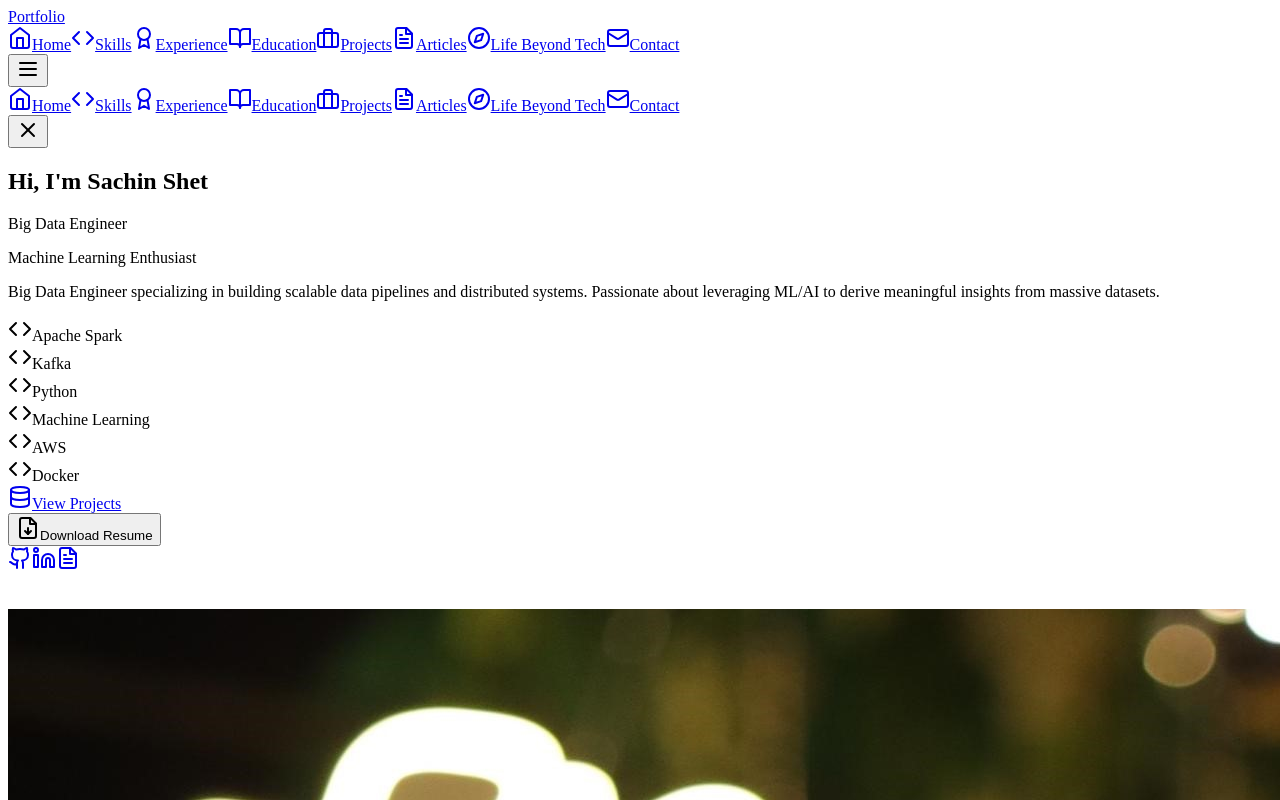
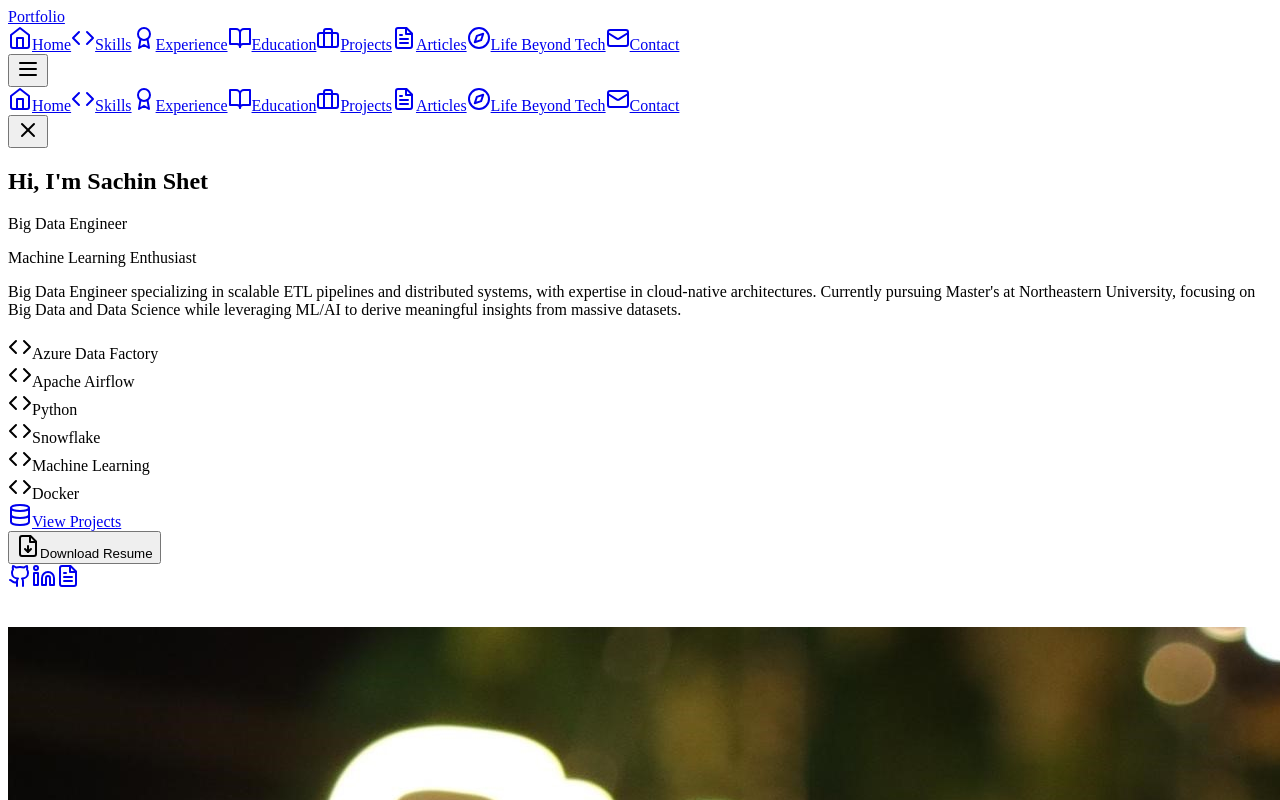
Before and after one commit to SachinShet73/portfolio-website, a React (Create React App) app: page / in a window 1280 px wide. Shown: the top 800 px of the page. Built offline with nearby package versions, Linux system fonts and the light colour scheme; the HTML template or start-up script is replaced by a standard one.

Commit message:
updated the skills part in the hero section

```diff
--- a/src/components/HeroSection.jsx
+++ b/src/components/HeroSection.jsx
@@ -12,10 +12,17 @@ const HeroSection = () => {
     name: "Sachin Shet",
     title: "Big Data Engineer",
     subtitle: "Machine Learning Enthusiast",
-    bio: "Big Data Engineer specializing in building scalable data pipelines and distributed systems. Passionate about leveraging ML/AI to derive meaningful insights from massive datasets."
+    bio:"Big Data Engineer specializing in scalable ETL pipelines and distributed systems, with expertise in cloud-native architectures. Currently pursuing Master's at Northeastern University, focusing on Big Data and Data Science while leveraging ML/AI to derive meaningful insights from massive datasets."
   };
 
-  const skills = ["Apache Spark", "Kafka", "Python", "Machine Learning", "AWS", "Docker"];
+  const skills = [
+    "Azure Data Factory",
+    "Apache Airflow",
+    "Python",
+    "Snowflake",
+    "Machine Learning",
+    "Docker"
+  ];
 
   const handleDownloadResume = () => {
     const link = document.createElement('a');
```
